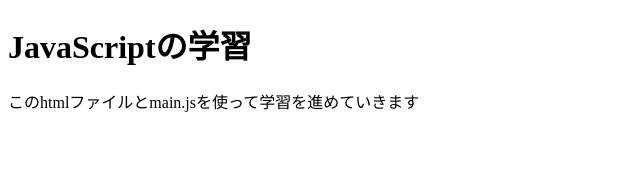
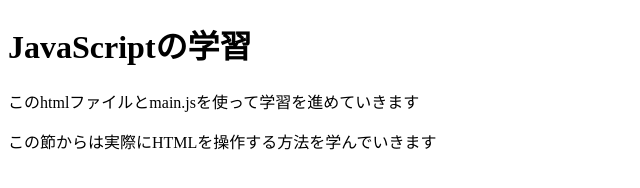
Before and after one commit to ritsu1022/javascript_study, a plain HTML site: page index.html in a window 1280 px wide. Shown: the whole page, without its empty margins (0-640 px from the left). Drawn offline with Linux system fonts and the light colour scheme.

Commit message:
DOMツリー確認用

```diff
--- a/index.html
+++ b/index.html
@@ -4,11 +4,15 @@
 <head>
   <meta charset="UTF-8">
   <meta name="viewport" content="width=device-width, initial-scale=1.0">
+  <title>JavaScriptの学習</title>
 </head>
 
 <body>
   <h1>JavaScriptの学習</h1>
-  <p>このhtmlファイルとmain.jsを使って学習を進めていきます</p>
+  <div id="main">
+    <p>このhtmlファイルとmain.jsを使って学習を進めていきます</p>
+    <p>この節からは実際にHTMLを操作する方法を学んでいきます</p>
+  </div>
   <script src="./main.js"></script>
 </body>
 
```
